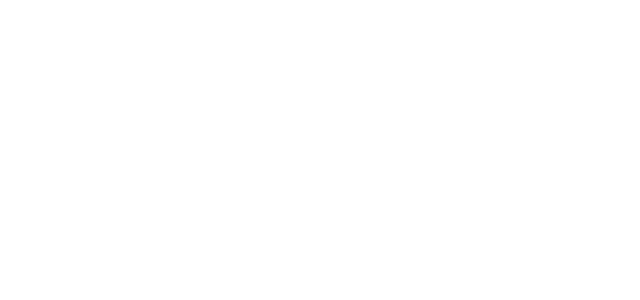
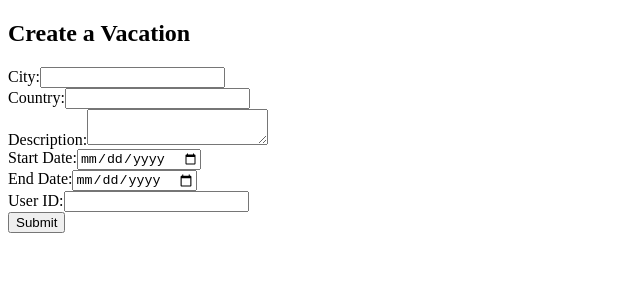
Before and after one commit to aidanliddiard/project2, a React (Vite) app: page /createvacation in a window 1280 px wide. Before the commit this address had no page. Shown: the top 300 px of the page, without its empty margins (0-640 px from the left). Built offline with nearby package versions, Linux system fonts and the light colour scheme.

Commit message:
Added the Vacation Form and updated the All Vacations Page

```diff
--- a/App.tsx
+++ b/App.tsx
@@ -1,5 +1,7 @@
 import Home from "./frontend/src/components/Home";
 import SignUp from "./frontend/src/components/SignUp";
+import Vacations from "./frontend/src/components/Vacations";
+import VacationForm from "./frontend/src/components/VacationForm";
 import { BrowserRouter, Routes, Route } from "react-router-dom";
 
 export default function App() {
@@ -9,6 +11,8 @@ export default function App() {
         <Routes>
           <Route path="/" element={<Home />} />
           <Route path="/signup" element={<SignUp />} />
+          <Route path="/vacations" element={<Vacations />} />
+          <Route path="/createvacation" element={<VacationForm />} />
         </Routes>
       </BrowserRouter>
     </>
--- /dev/null
+++ b/frontend/src/components/VacationForm.tsx
@@ -0,0 +1,108 @@
+import React, { useState } from 'react';
+
+const VacationForm = () => {
+    const [formData, setFormData] = useState({
+      city: '',
+      country: '',
+      description: '',
+      startDate: '',
+      endDate: '',
+      userId: '',
+    });
+
+    const handleInputChange = (e) => {
+      const { name, value } = e.target;
+      setFormData({
+        ...formData,
+        [name]: value,
+      });
+    };
+
+    const handleSubmit = (e) => {
+      e.preventDefault();
+      setFormData({
+        city: '',
+        country: '',
+        description: '',
+        startDate: '',
+        endDate: '',
+        userId: '',
+      });
+    };
+
+    return (
+      <div>
+        <h2>Create a Vacation</h2>
+        <form onSubmit={handleSubmit}>
+          <div>
+            <label>
+              City:
+              <input
+                type="text"
+                name="city"
+                value={formData.city}
+                onChange={handleInputChange}
+              />
+            </label>
+          </div>
+          <div>
+            <label>
+              Country:
+              <input
+                type="text"
+                name="country"
+                value={formData.country}
+                onChange={handleInputChange}
+              />
+            </label>
+          </div>
+          <div>
+            <label>
+              Description:
+              <textarea
+                name="description"
+                value={formData.description}
+                onChange={handleInputChange}
+              />
+            </label>
+          </div>
+          <div>
+            <label>
+              Start Date:
+              <input
+                type="date"
+                name="startDate"
+                value={formData.startDate}
+                onChange={handleInputChange}
+              />
+            </label>
+          </div>
+          <div>
+            <label>
+              End Date:
+              <input
+                type="date"
+                name="endDate"
+                value={formData.endDate}
+                onChange={handleInputChange}
+              />
+            </label>
+          </div>
+          <div>
+            <label>
+              User ID:
+              <input
+                type="text"
+                name="userId"
+                value={formData.userId}
+                onChange={handleInputChange}
+              />
+            </label>
+          </div>
+          <button type="submit">Submit</button>
+        </form>
+      </div>
+    );
+  };
+
+  export default VacationForm;
--- a/frontend/src/components/Vacations.tsx
+++ b/frontend/src/components/Vacations.tsx
@@ -11,13 +11,12 @@ interface VacationObject {
     user_id: Number;
 }
 
-export default function VacationDetail() {
+export default function Vacations() {
     const [vacation, setVacation] = useState<VacationObject[]>([]);
 
     useEffect(() => {
       const fetchVacationData = async () => {
         const resp = await fetchVacations();
-        console.log(resp);
         setVacation(resp);
       };
       fetchVacationData();
@@ -25,9 +24,14 @@ export default function VacationDetail() {
 
     return (
       <div>
-        <p>Hello Aidan!!</p>
-        {vacation.map((vacation: VacationObject) => (
-          <p key={vacation.city}>{vacation.city}</p>
+        {vacation.map((vacation: VacationObject, index: number) => (
+          <div key={index}>
+            <p>{vacation.city}</p>
+            <p>{vacation.country}</p>
+            <p>{vacation.description}</p>
+            <p>{vacation.start_date}</p>
+            <p>{vacation.end_date}</p>
+          </div>
         ))}
       </div>
     );
--- a/package.json
+++ b/package.json
@@ -4,7 +4,9 @@
   "description": "",
   "main": "index.js",
   "jest": {
-    "modulePathIgnorePatterns": ["/backend/__tests__/utils.js"]
+    "modulePathIgnorePatterns": [
+      "/backend/__tests__/utils.js"
+    ]
   },
   "scripts": {
     "dev": "vite",
```
Also changed, not shown: 2 other files (tests, documents, lock files or other folders).
